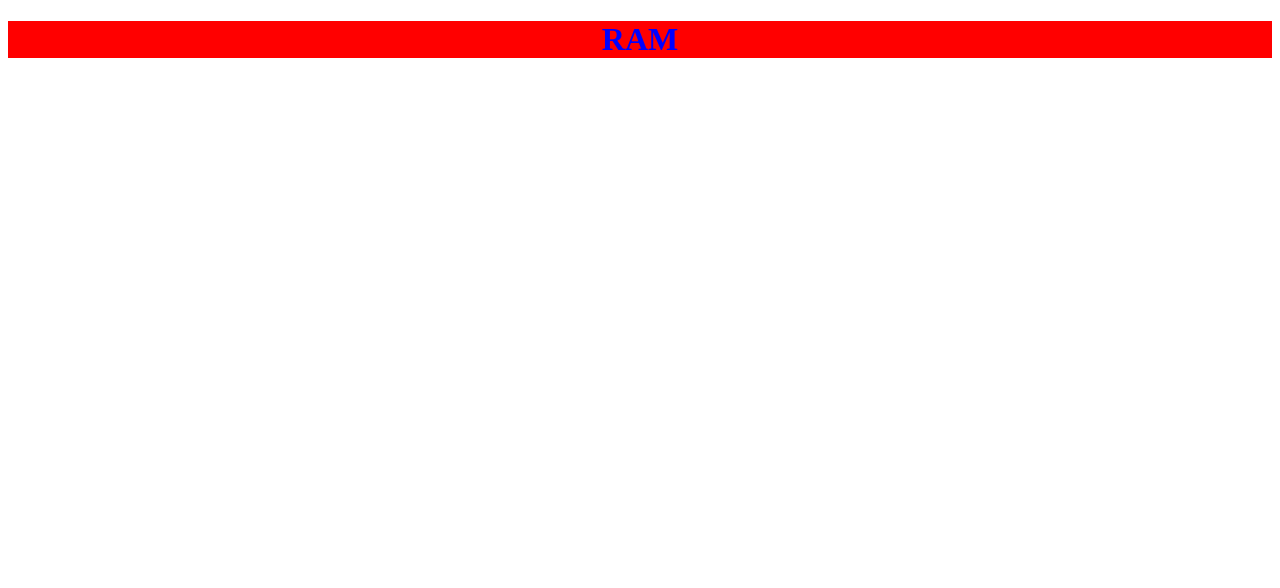
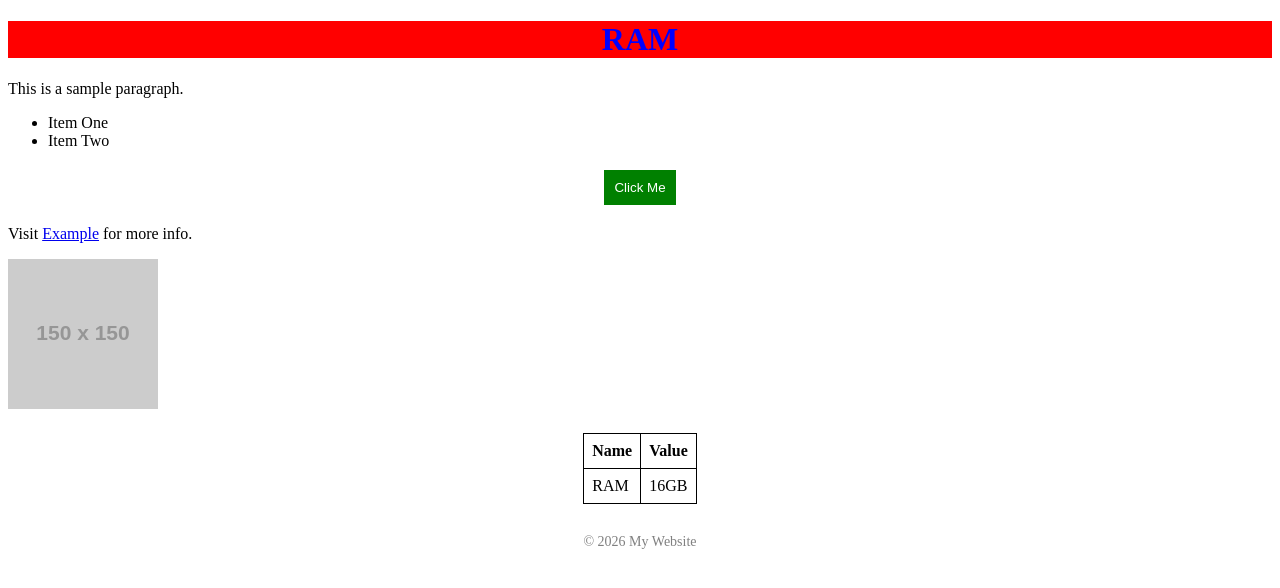
Before and after one commit to Sameer-ABESEC/web-commit-project, a plain HTML site: page Internal css.html in a window 1280 px wide. Drawn offline with Linux system fonts and the light colour scheme; placeholder pictures from the web are drawn by us.

Commit message:
Updated css

```diff
--- a/Internal css.html
+++ b/Internal css.html
@@ -4,17 +4,68 @@
     <meta charset="UTF-8">
     <meta name="viewport" content="width=device-width, initial-scale=1.0">
     <title>Document</title>
+    <!-- External stylesheet link -->
+    <link rel="stylesheet" href="style.css">
     <style>
-        h1{
+        h1 {
             text-align: center;
             text-transform: uppercase;
             color: blue;
             background-color: red;
-           }
+        }
+        button {
+            display: block;
+            margin: 20px auto;
+            padding: 10px;
+            background-color: green;
+            color: white;
+            border: none;
+            cursor: pointer;
+        }
+        footer {
+            text-align: center;
+            margin-top: 30px;
+            font-size: 14px;
+            color: gray;
+        }
+        table {
+            margin: 20px auto;
+            border-collapse: collapse;
+        }
+        table, th, td {
+            border: 1px solid black;
+            padding: 8px;
+        }
     </style>
-    <h1> RAM </h1>
 </head>
 <body>
+    <h1>RAM</h1>
+    <p>This is a sample paragraph.</p>
 
+    <ul>
+        <li>Item One</li>
+        <li>Item Two</li>
+    </ul>
+
+    <button>Click Me</button>
+
+    <p>Visit <a href="https://example.com">Example</a> for more info.</p>
+
+    <img src="https://via.placeholder.com/150" alt="Placeholder Image">
+
+    <table>
+        <tr>
+            <th>Name</th>
+            <th>Value</th>
+        </tr>
+        <tr>
+            <td>RAM</td>
+            <td>16GB</td>
+        </tr>
+    </table>
+
+    <footer>
+        <p>© 2026 My Website</p>
+    </footer>
 </body>
 </html>
```
